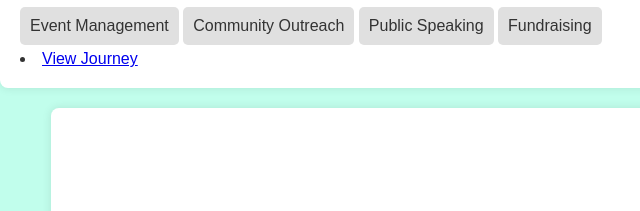
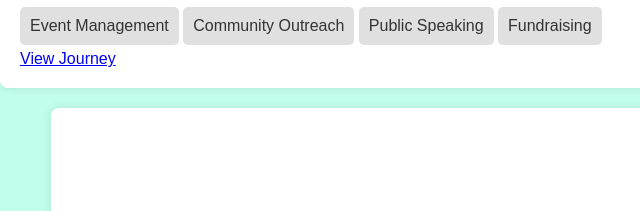
Before and after one commit to TheCatSmurf/VolComm, a website: page profile.html in a window 1280 px wide. Shown: the part 401-612 px from the top of the page, 0-640 px from the left. Drawn offline with Linux system fonts and the light colour scheme.

Commit message:
Update profile.html
trying to fix posts section

```diff
--- a/profile.html
+++ b/profile.html
@@ -47,7 +47,7 @@
           <li>Fundraising</li>
         </ul>
       </div>
-      <li><a href="Story.html" id="Journey">View Journey</a></li>
+      <a href="Story.html" id="Journey">View Journey</a>
     </div>
     <div class="timeline">
       <svg viewBox="0 0 100 2000">
```
Lines whose indentation alone changed are shown as unchanged.
